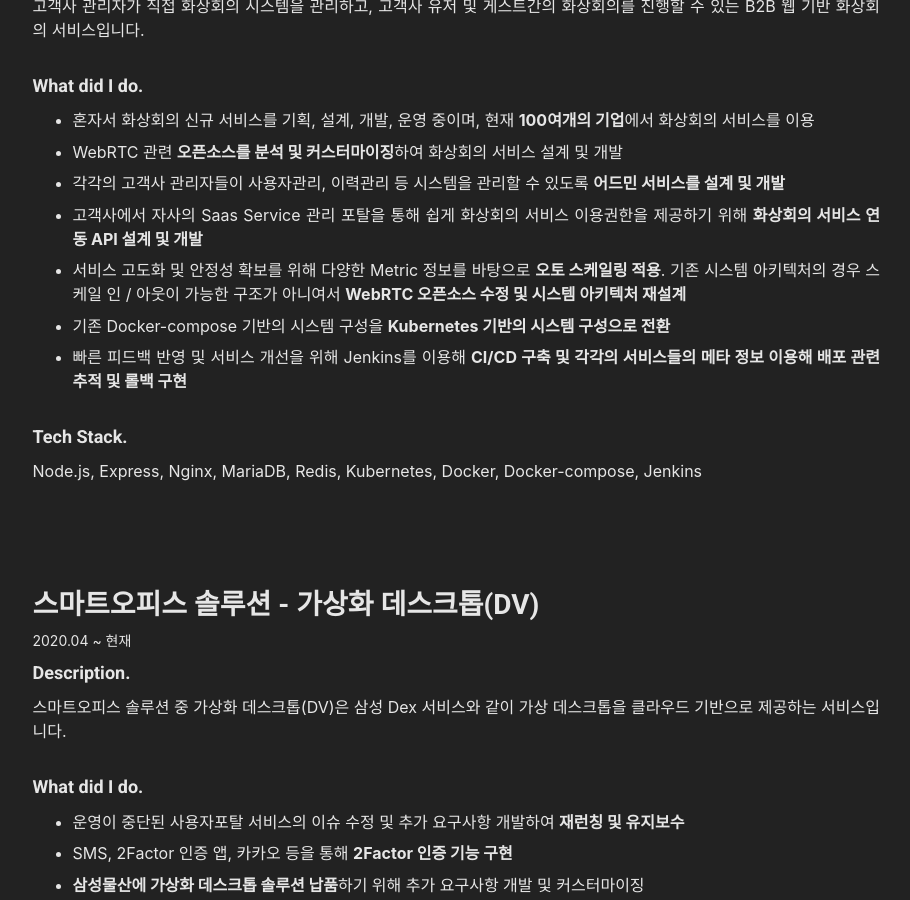
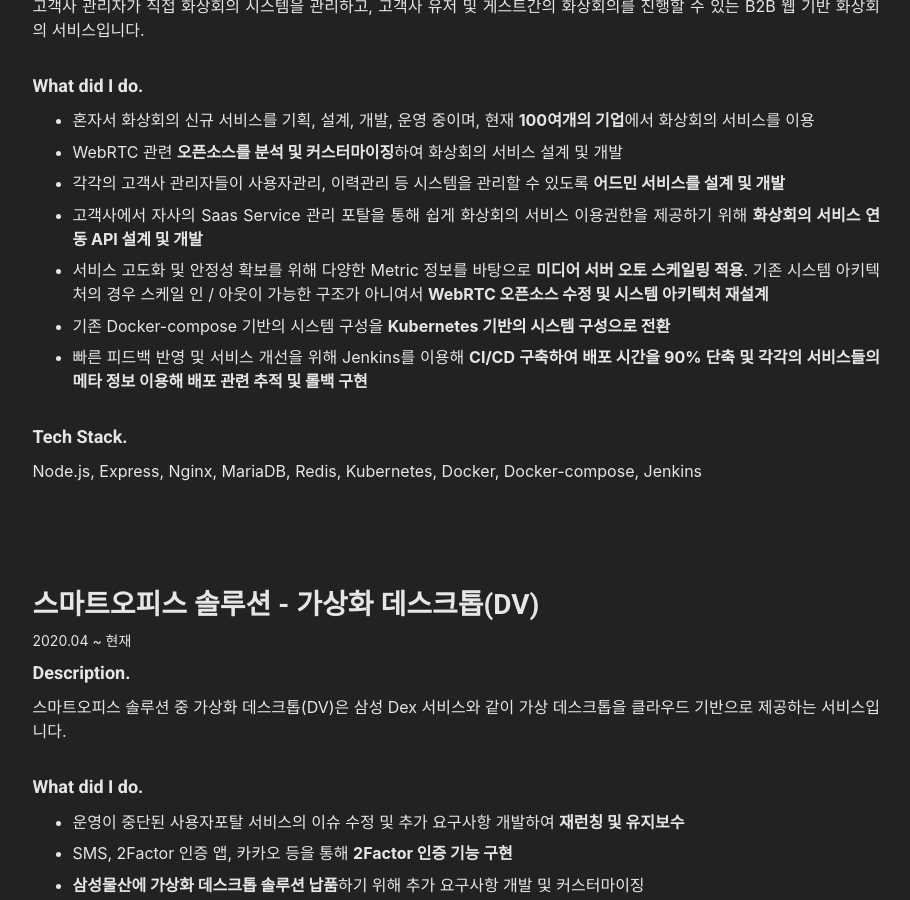
Before and after one commit to wlroh/wlroh.github.io, a Jekyll site: the page built from resume.md, in a window 1280 px wide and 900 px high, scrolled down 795 px. Shown: the whole window, without its empty margins (330-1240 px from the left). Built offline with Jekyll 4.4.1, drawn with Linux system fonts in a browser that asks for light colours; nearby versions of some CDN libraries.

Commit message:
docs: work-experience 최신화

```diff
--- a/_data/resume/work-experience.yml
+++ b/_data/resume/work-experience.yml
@@ -23,11 +23,11 @@
 
             * 고객사에서 자사의 Saas Service 관리 포탈을 통해 쉽게 화상회의 서비스 이용권한을 제공하기 위해 **화상회의 서비스 연동 API 설계 및 개발**
 
-            * 서비스 고도화 및 안정성 확보를 위해 다양한 Metric 정보를 바탕으로 **오토 스케일링 적용**. 기존 시스템 아키텍처의 경우 스케일 인 / 아웃이 가능한 구조가 아니여서 **WebRTC 오픈소스 수정 및 시스템 아키텍처 재설계**
+            * 서비스 고도화 및 안정성 확보를 위해 다양한 Metric 정보를 바탕으로 **미디어 서버 오토 스케일링 적용**. 기존 시스템 아키텍처의 경우 스케일 인 / 아웃이 가능한 구조가 아니여서 **WebRTC 오픈소스 수정 및 시스템 아키텍처 재설계**
 
             * 기존 Docker-compose 기반의 시스템 구성을 **Kubernetes 기반의 시스템 구성으로 전환**
 
-            * 빠른 피드백 반영 및 서비스 개선을 위해 Jenkins를 이용해 **CI/CD 구축 및 각각의 서비스들의 메타 정보 이용해 배포 관련 추적 및 롤백 구현**
+            * 빠른 피드백 반영 및 서비스 개선을 위해 Jenkins를 이용해 **CI/CD 구축하여 배포 시간을 90% 단축 및 각각의 서비스들의 메타 정보 이용해 배포 관련 추적 및 롤백 구현**
           tech_stack: Node.js, Express, Nginx, MariaDB, Redis, Kubernetes, Docker, Docker-compose, Jenkins
 
         - name: 스마트오피스 솔루션 - 가상화 데스크톱(DV)
```
